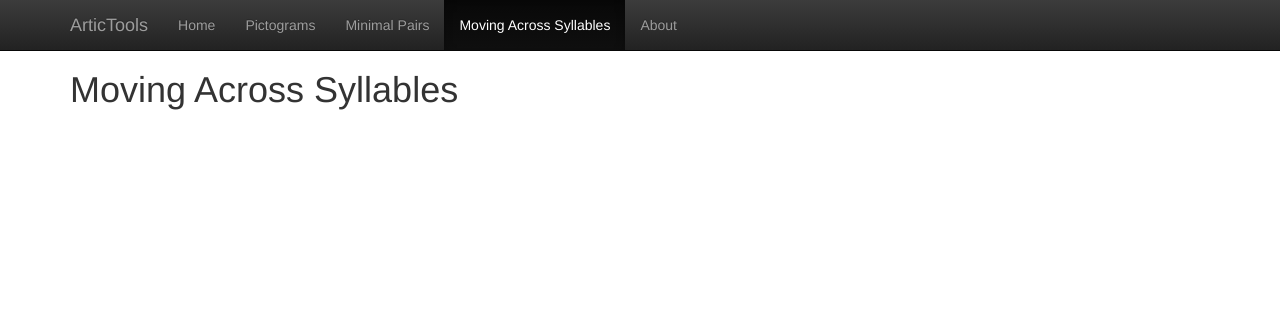
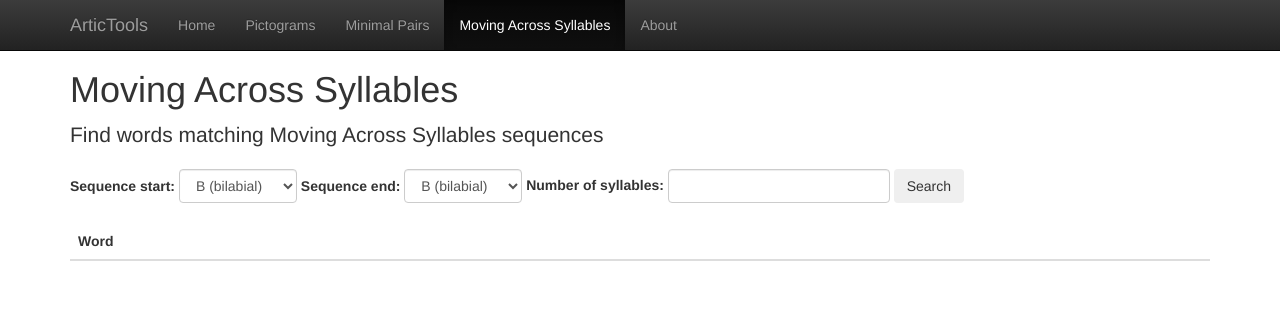
Before and after one commit to iansjk/articgrid, a Flask app: page /moving-across-syllables/ in a window 1280 px wide. Shown: the top 311 px of the page. Run offline with Flask 2, Linux system fonts and the light colour scheme; lists and menus that the app fills with data are empty; parts of the project's set-up code (start-up, migrations or seed data) failed here and were passed over; some libraries are stand-ins or nearby versions.

Commit message:
Implement initial frontend for MAS

```diff
--- a/application.py
+++ b/application.py
@@ -2,6 +2,7 @@ from flask import Flask, render_template, json, request, url_for
 
 from pictograms.arasaac import find_pictograms
 from targets.minimal_pairs import find_minimal_pairs
+from targets.moving_across_syllables import search_sequences
 
 application = Flask(__name__)
 
@@ -58,9 +59,17 @@ def moving_across_syllables():
     return render_template("moving-across-syllables.html")
 
 
+@application.route("/moving-across-syllables/search", methods=["GET"])
+def moving_across_syllables_search():
+    return json.jsonify({
+        "results": search_sequences(request.args["start"], request.args["end"], request.args["syllables"])
+    })
+
+
 @application.route("/about")
 def about():
     return render_template("about.html")
 
+
 if __name__ == "__main__":
     application.run()
--- /dev/null
+++ b/static/moving-across-syllables.js
@@ -0,0 +1,15 @@
+(function() {
+    $(document).ready(function() {
+        $("form").submit(function(e) {
+            e.preventDefault();
+            var form = $(this);
+            $.get(form.attr("action"), form.serialize(), function(data) {
+                var results = $("#results").find("tbody").empty();
+                $.each(data.results, function(i, word) {
+                    var tr = $("<tr>").appendTo(results);
+                    tr.append($("<td>").text(word));
+                });
+            });
+        });
+    });
+})();
--- a/targets/moving_across_syllables.py
+++ b/targets/moving_across_syllables.py
@@ -12,9 +12,7 @@ DENTAL = ("F", "V", "TH", "DH")
 VOWEL = ("AA", "AE", "AH", "AO", "AW", "AY",
          "EH", "EY",
          "IH", "IY",
-         "OW", "OY", "UH", "UW", "ER")  # n.b. ER: should be a palatal
-SEQUENCE_REGEX = r"(?P<start>[BAPVD])-(?P<end>[BAPVD])(?P<syllables>\d)"
-SEQUENCE_MATCHER = re.compile(SEQUENCE_REGEX)
+         "OW", "OY", "UH", "UW")
 
 
 def segment_to_regex(segment):
@@ -25,11 +23,10 @@ def segment_to_regex(segment):
 
 
 class Sequence(object):
-    def __init__(self, sequence_string):
-        d = SEQUENCE_MATCHER.search(sequence_string).groupdict()
-        self.start = d['start']
-        self.end = d['end']
-        self.syllables = int(d['syllables'])
+    def __init__(self, start, end, syllables):
+        self.start = start
+        self.end = end
+        self.syllables = int(syllables)
 
         segments = []
         for s in (self.start, self.end):
@@ -65,8 +62,8 @@ def num_syllables(tokens):
     return count
 
 
-def search_sequences(sequence_string):
-    s = Sequence(sequence_string)
+def search_sequences(start, end, syllables):
+    s = Sequence(start, end, syllables)
     results = []
     for word, pronunciations in common_cmudict.items():
         # check each pronunciation, if word has alternative pronunciations
--- a/templates/moving-across-syllables.html
+++ b/templates/moving-across-syllables.html
@@ -1,2 +1,46 @@
 {% extends "base.html" %}
 {% set active_page = "Moving Across Syllables" %}
+
+{% block content %}
+<p class="lead">Find words matching Moving Across Syllables sequences</p>
+
+<form class="form-inline" method="get" action="{{ url_for('moving_across_syllables_search') }}">
+  <label class="control-label" for="start">Sequence start:</label>
+  <select class="form-control" name="start" id="start">
+    <option value="B">B (bilabial)</option>
+    <option value="D">D (dental)</option>
+    <option value="A">A (alveolar)</option>
+    <option value="P">P (palatal)</option>
+    <option value="V">V (velar)</option>
+  </select>
+
+  <label class="control-label" for="end">Sequence end:</label>
+  <select class="form-control" name="end" id="end">
+    <option value="B">B (bilabial)</option>
+    <option value="D">D (dental)</option>
+    <option value="A">A (alveolar)</option>
+    <option value="P">P (palatal)</option>
+    <option value="V">V (velar)</option>
+  </select>
+
+  <label class="control-label">Number of syllables:
+    <input id="syllables" name="syllables" class="form-control">
+  </label>
+
+  <button class="btn" type="submit">Search</button>
+</form>
+<br>
+<table id="results" class="table">
+  <thead>
+  <tr>
+    <th>Word</th>
+  </tr>
+  </thead>
+  <tbody></tbody>
+</table>
+{% endblock %}
+
+{% block footer %}
+{{ super() }}
+<script src="{{ url_for('static', filename='moving-across-syllables.js') }}"></script>
+{% endblock %}
```
